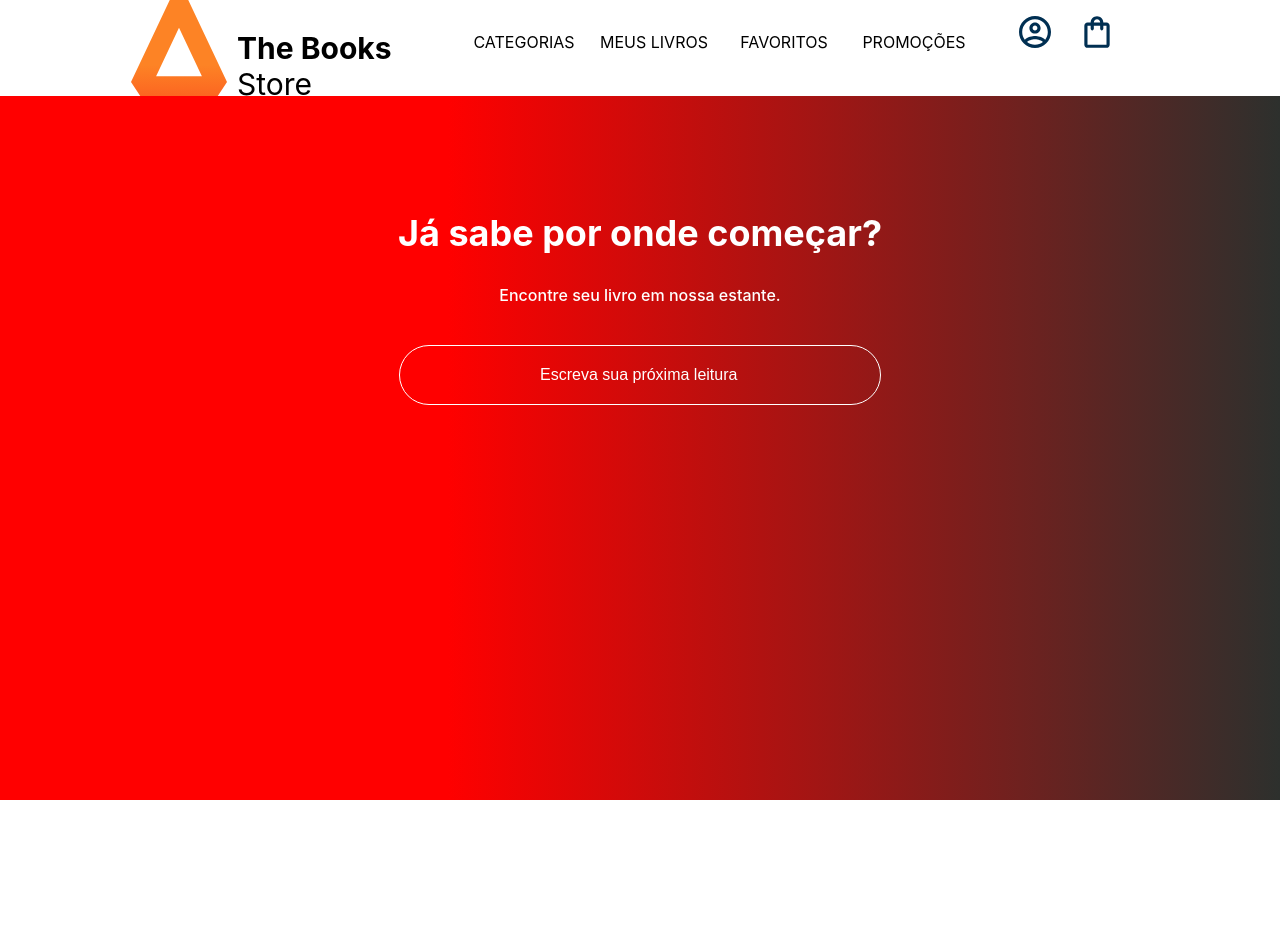
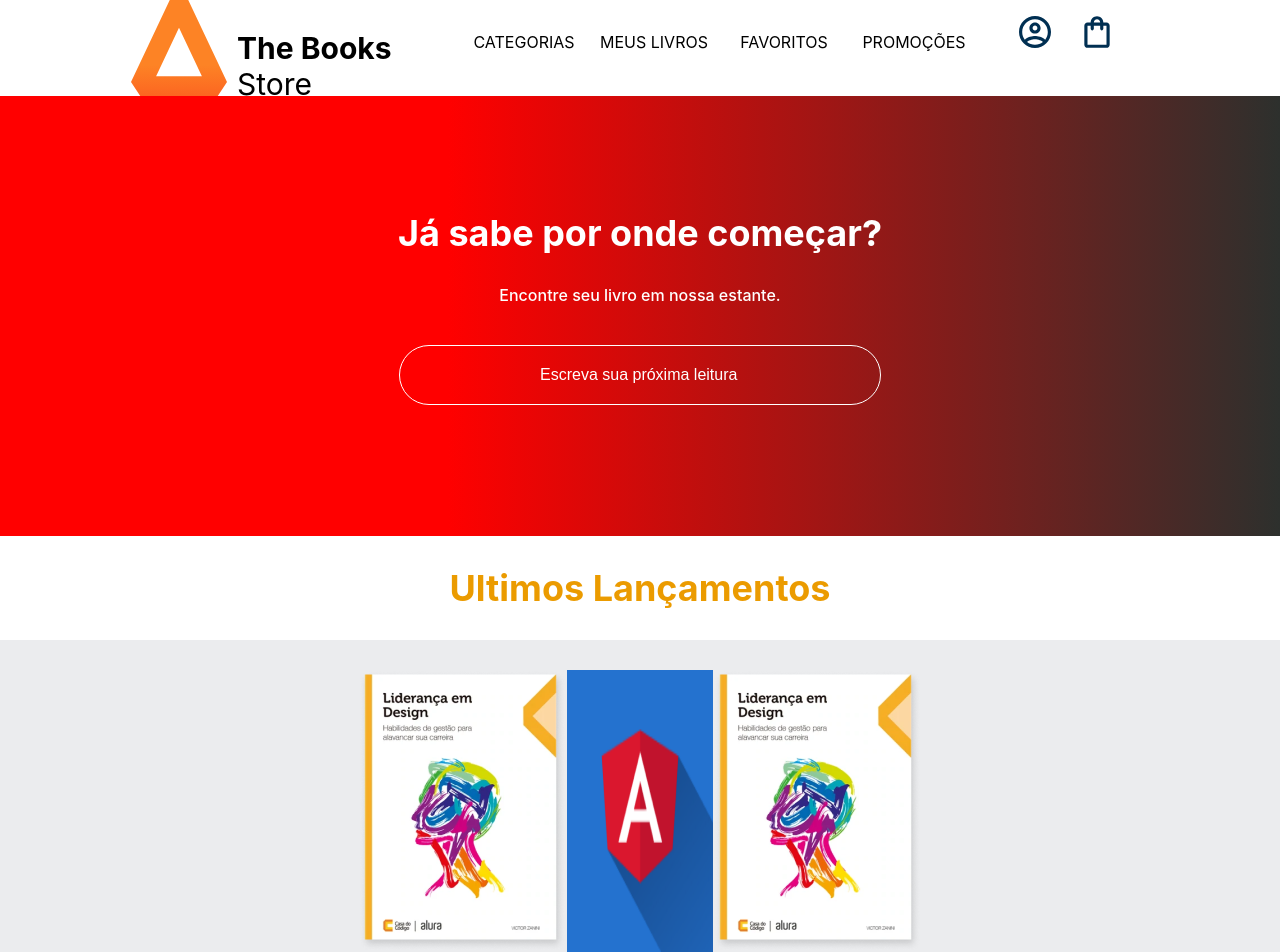
Before and after one commit to ielberPellegrini/Loja-De-Livros, a React (Create React App) app: page / in a window 1280 px wide. Shown: the top 952 px of the page. Before the commit the page ends 800 px from the top, so only its background shows below. Built offline with nearby package versions, Linux system fonts and the light colour scheme.

Commit message:
Loja-de-Livros

```diff
--- a/src/App.js
+++ b/src/App.js
@@ -1,6 +1,7 @@
 import Header from './componentes/Header';
 import styled from 'styled-components';
 import Pesquisa  from './componentes/Pesquisa';
+import UltinmsLancamentos from './componentes/UltimosLancamentos'
 
 const AppContainer = styled.div`
     width: 100vw;
@@ -14,6 +15,7 @@ function App() {
     <AppContainer>
       <Header />
       <Pesquisa />
+      <UltinmsLancamentos />
     </AppContainer>
   );
 }
--- /dev/null
+++ b/src/componentes/UltimosLancamentos/dadosUltimosLancamentos.js
@@ -0,0 +1,8 @@
+import livro from '../../imagens/livro.png'
+import livro2 from '../../imagens/livro2.png'
+
+export const livros =[
+    {nome: 'Quem lidera, nem sempre é lider', id: 1, src:livro },
+    {nome: 'Um dia é sempre igual', id: 2, src:livro2 },
+    {nome: 'Quem faz, faz 2x', id: 3, src:livro },
+]
--- /dev/null
+++ b/src/componentes/UltimosLancamentos/index.js
@@ -0,0 +1,44 @@
+import { livros } from './dadosUltimosLancamentos'
+import styled from 'styled-components'
+
+
+const UltimosLancamentosContainer = styled.section`
+    background-color: #EBECEE;
+    padding-bottom: 20px;
+    display: flex;
+    flex-direction: column;
+`
+
+const Titulo = styled.h2`
+    width: 100%;
+    padding: 30px 0;
+    background-color: #FFF;
+    color: #EB9B00;
+    font-size: 36px;
+    text-align: center;
+    margin: 0;
+`
+
+const NovosLivrosContainer = styled.div`
+    margin-top: 30px;
+    display: flex;
+    width: 100%;
+    justify-content: center;
+    cursor: pointer;
+`
+
+function UltimosLancamentos () {
+    return (
+        <UltimosLancamentosContainer>
+            <Titulo> Ultimos Lançamentos </Titulo>
+            <NovosLivrosContainer>
+            {livros.map ( livro => (
+                <img src = {livro.src} />
+            ) ) }
+            </NovosLivrosContainer>
+
+        </UltimosLancamentosContainer>
+    )
+}
+
+export default UltimosLancamentos
```
